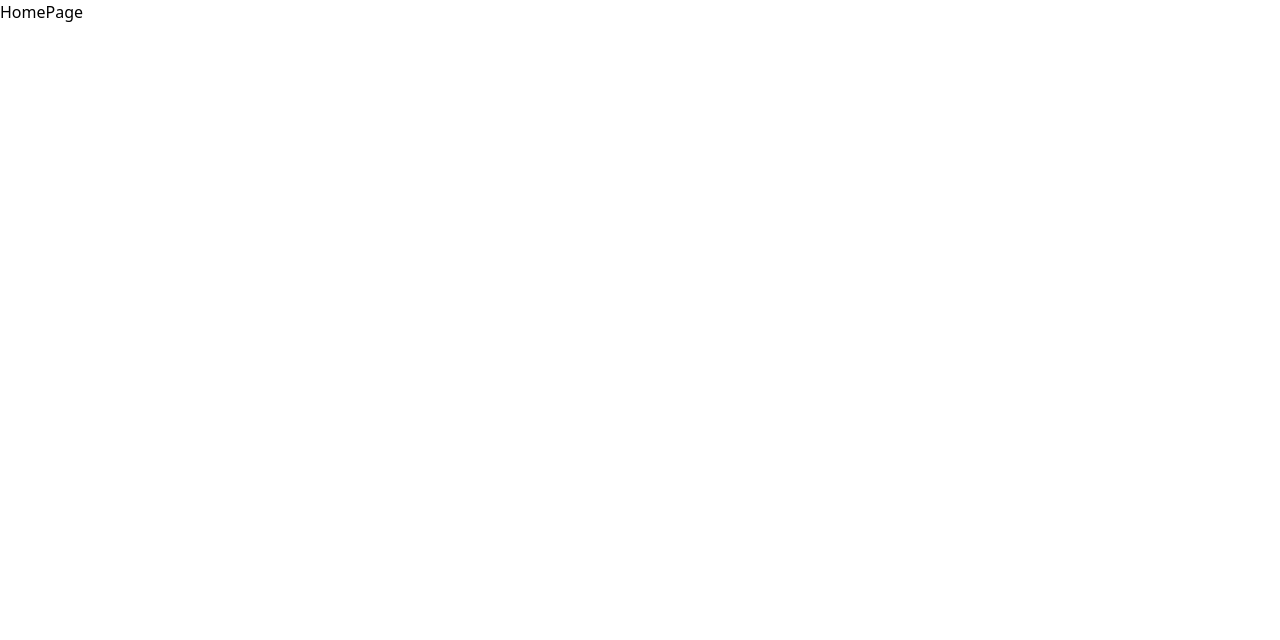
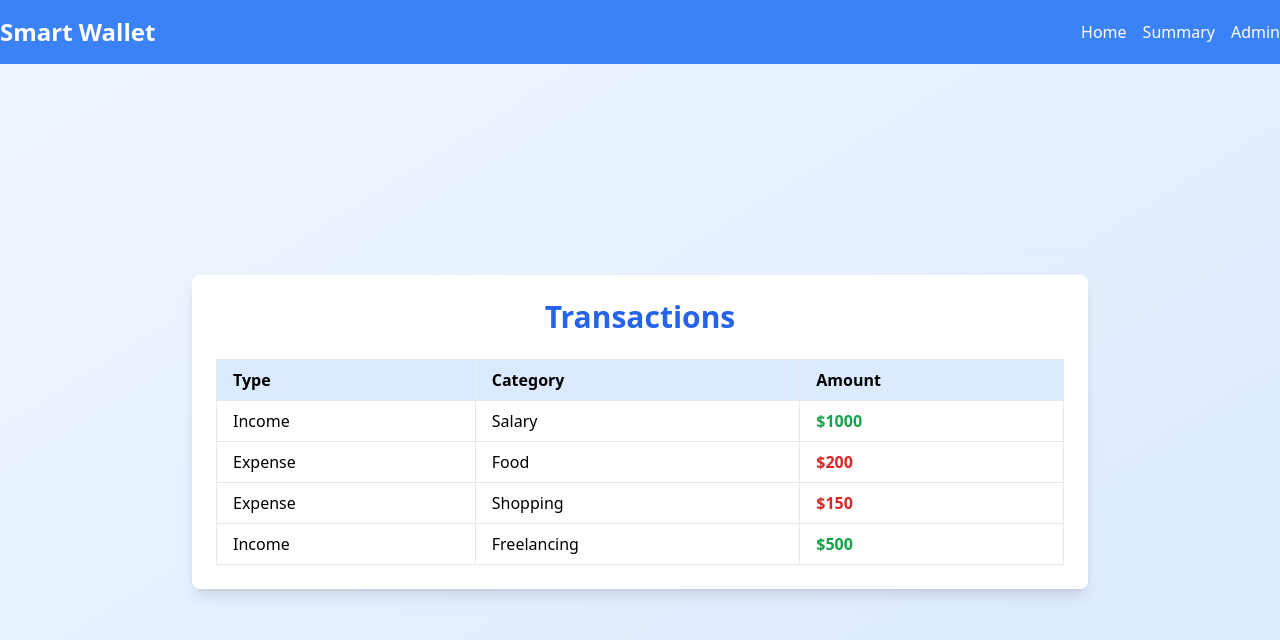
Before and after one commit to Bashar-zakarneh/Smart_Wallet, a React (Create React App) app in the folder frontend/: page /home in a window 1280 px wide. Shown: the top 640 px of the page. Built offline with nearby package versions, Linux system fonts and the light colour scheme.

Commit message:
Add HomePage and Header for links

```diff
--- a/frontend/src/App.js
+++ b/frontend/src/App.js
@@ -3,6 +3,8 @@ import { BrowserRouter as Router, Routes, Route } from "react-router-dom";
 import LoginForm from "./components/LoginForm";
 import RegistrationForm from "./components/RegistrationForm";
 import HomePage from "./components/HomePage";
+import SummaryPage from "./components/SummaryPage";
+import AdminPage from "./components/AdminPage";
 
 function App() {
   return (
@@ -11,6 +13,8 @@ function App() {
         <Route path="/" element={<LoginForm />} />
         <Route path="/register" element={<RegistrationForm />} />
         <Route path="/home" element={<HomePage />} />
+        <Route path="/summary" element={<SummaryPage />} />
+        <Route path="/admin" element={<AdminPage />} />
       </Routes>
     </Router>
   );
--- a/frontend/src/components/AdminPage.jsx
+++ b/frontend/src/components/AdminPage.jsx
@@ -1,7 +1,5 @@
 import React from "react";
-
 const AdminPage = () => {
   return <div>AdminPage</div>;
 };
-
 export default AdminPage;
--- /dev/null
+++ b/frontend/src/components/Header.jsx
@@ -0,0 +1,34 @@
+// Header Component
+import React from "react";
+import { Link } from "react-router-dom";
+
+const Header = () => {
+  return (
+    <header className="bg-blue-500 text-white py-4">
+      <div className="container mx-auto flex justify-between items-center">
+        <h1 className="text-2xl font-bold">Smart Wallet</h1>
+        <nav>
+          <ul className="flex space-x-4">
+            <li>
+              <Link to="/home" className="hover:text-gray-200">
+                Home
+              </Link>
+            </li>
+            <li>
+              <Link to="/summary" className="hover:text-gray-200">
+                Summary
+              </Link>
+            </li>
+            <li>
+              <Link to="/admin" className="hover:text-gray-200">
+                Admin
+              </Link>
+            </li>
+          </ul>
+        </nav>
+      </div>
+    </header>
+  );
+};
+
+export default Header;
--- a/frontend/src/components/HomePage.jsx
+++ b/frontend/src/components/HomePage.jsx
@@ -1,7 +1,63 @@
 import React from "react";
+import Header from "./Header";
 
 const HomePage = () => {
-  return <div>HomePage</div>;
+  const transactions = [
+    { id: 1, type: "Income", category: "Salary", amount: 1000 },
+    { id: 2, type: "Expense", category: "Food", amount: 200 },
+    { id: 3, type: "Expense", category: "Shopping", amount: 150 },
+    { id: 4, type: "Income", category: "Freelancing", amount: 500 },
+  ];
+
+  return (
+    <div className="flex flex-col min-h-screen bg-gradient-to-br from-blue-50 to-blue-100">
+      {/* Reusable Header */}
+      <Header />
+
+      {/* Main Content */}
+      <main className="flex-grow flex justify-center items-center px-6">
+        <div className="w-full max-w-4xl bg-white shadow-lg rounded-lg p-6">
+          <h2 className="text-3xl font-extrabold mb-6 text-center text-blue-600">
+            Transactions
+          </h2>
+
+          {/* Transaction Table */}
+          <div className="overflow-x-auto">
+            <table className="w-full border-collapse border border-gray-200 text-left">
+              <thead className="bg-blue-100">
+                <tr>
+                  <th className="px-4 py-2 border border-gray-200">Type</th>
+                  <th className="px-4 py-2 border border-gray-200">Category</th>
+                  <th className="px-4 py-2 border border-gray-200">Amount</th>
+                </tr>
+              </thead>
+              <tbody>
+                {transactions.map((transaction) => (
+                  <tr key={transaction.id} className="hover:bg-blue-50">
+                    <td className="px-4 py-2 border border-gray-200">
+                      {transaction.type}
+                    </td>
+                    <td className="px-4 py-2 border border-gray-200">
+                      {transaction.category}
+                    </td>
+                    <td
+                      className={`px-4 py-2 border border-gray-200 ${
+                        transaction.type === "Income"
+                          ? "text-green-600 font-bold"
+                          : "text-red-600 font-bold"
+                      }`}
+                    >
+                      ${transaction.amount}
+                    </td>
+                  </tr>
+                ))}
+              </tbody>
+            </table>
+          </div>
+        </div>
+      </main>
+    </div>
+  );
 };
 
 export default HomePage;
--- a/frontend/src/components/SummaryPage.jsx
+++ b/frontend/src/components/SummaryPage.jsx
@@ -1,7 +1,5 @@
 import React from "react";
-
 const SummaryPage = () => {
   return <div>SummaryPage</div>;
 };
-
 export default SummaryPage;
```
